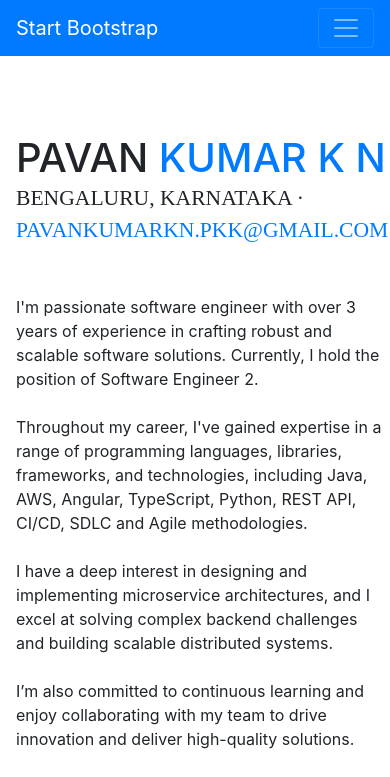
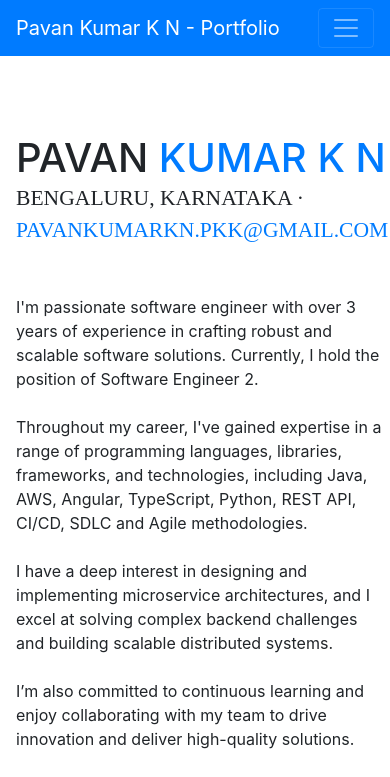
Before and after one commit to PenguinCodes/portfolio-new, a website with bundled scripts: page index.html in a window 390 px wide. Shown: the top 777 px of the page. Built offline with nearby package versions, Linux system fonts and the light colour scheme; a web font is replaced by a local one.

Commit message:
Update index.html

```diff
--- a/index.html
+++ b/index.html
@@ -29,7 +29,7 @@
 
     <nav class="navbar navbar-expand-lg navbar-dark bg-primary fixed-top" id="sideNav">
       <a class="navbar-brand js-scroll-trigger" href="#page-top">
-        <span class="d-block d-lg-none">Start Bootstrap</span>
+        <span class="d-block d-lg-none">Pavan Kumar K N - Portfolio</span>
         <span class="d-none d-lg-block">
           <img class="img-fluid img-profile rounded-circle mx-auto mb-2" src="img/profile.jpg" alt="">
         </span>
```
